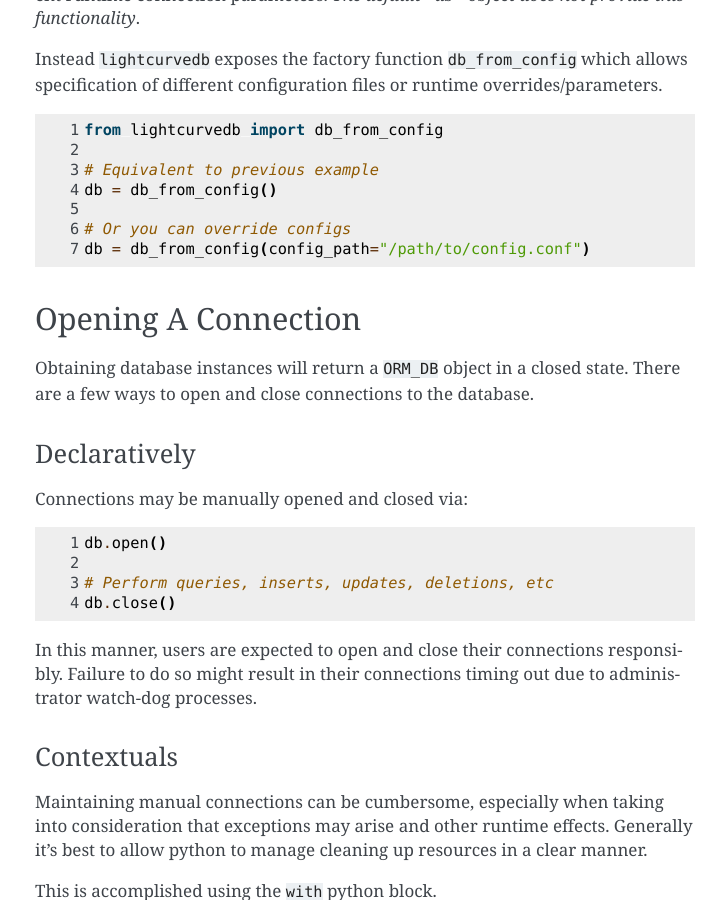
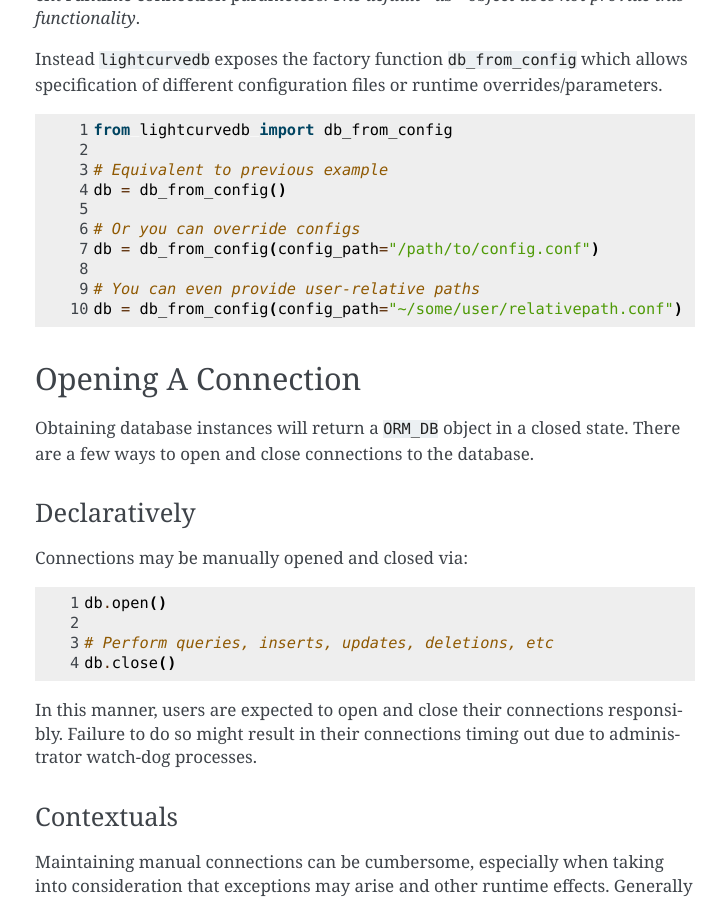
Before and after one commit to mit-kavli-institute/lightcurvedb, a Sphinx documentation site: the page built from docs/source/connecting.rst, in a window 1280 px wide and 900 px high, scrolled down 573 px. Shown: the whole window, without its empty margins (385-1111 px from the left). Built offline with Sphinx 7.4.7, drawn with Linux system fonts in a browser that asks for light colours.

Commit message:
Add example of passing user relative path

```diff
--- a/docs/source/connecting.rst
+++ b/docs/source/connecting.rst
@@ -41,6 +41,9 @@ overrides/parameters.
 
     # Or you can override configs
     db = db_from_config(config_path="/path/to/config.conf")
+
+    # You can even provide user-relative paths
+    db = db_from_config(config_path="~/some/user/relativepath.conf")
 
 
 Opening A Connection
```
